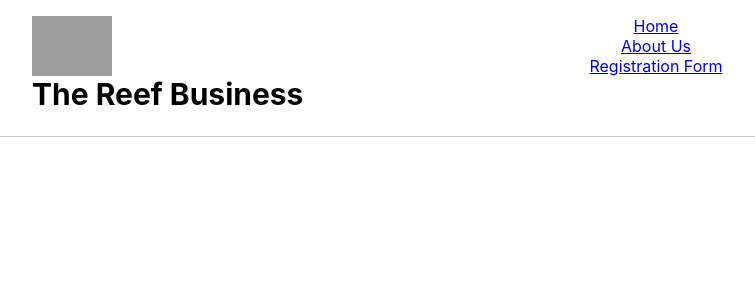
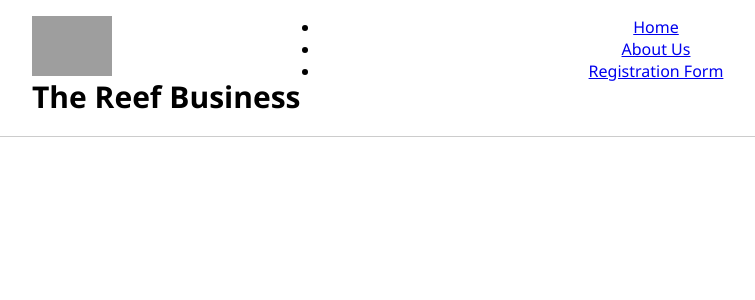
Before and after one commit to davidsanchezr81/React-Project, a React (Create React App) app: page / in a window 1280 px wide. Shown: the top 300 px of the page, without its empty margins (128-883 px from the left). Built offline with nearby package versions, Linux system fonts and the light colour scheme; grey boxes are pictures that could not be loaded.

Commit message:
CSS Font changed for header

```diff
--- a/src/assets/css/App.css
+++ b/src/assets/css/App.css
@@ -2,13 +2,13 @@
   text-align: center;
   /* background: lightblue;
   margin: 0px;
-  padding: 0px;
+  padding: 0px;*/
 
-  font-family: 'Segoe UI', Roboto, Oxygen, Ubuntu, Cantarell, 'Open Sans', 'Helvetica Neue';
+  font-family: 'Segoe UI', Roboto, Oxygen, Ubuntu, Cantarell, 'Open Sans', 'Helvetica Neue', sans-serif;
   -webkit-font-smoothing: antialiased;
   -moz-font-smoothing: antialiased;
-  -moz-osx-font-smoothing: antialiased; */
-}
+  -moz-osx-font-smoothing: antialiased;
+} */
 
 ul{
   list-style-type: none;
```
